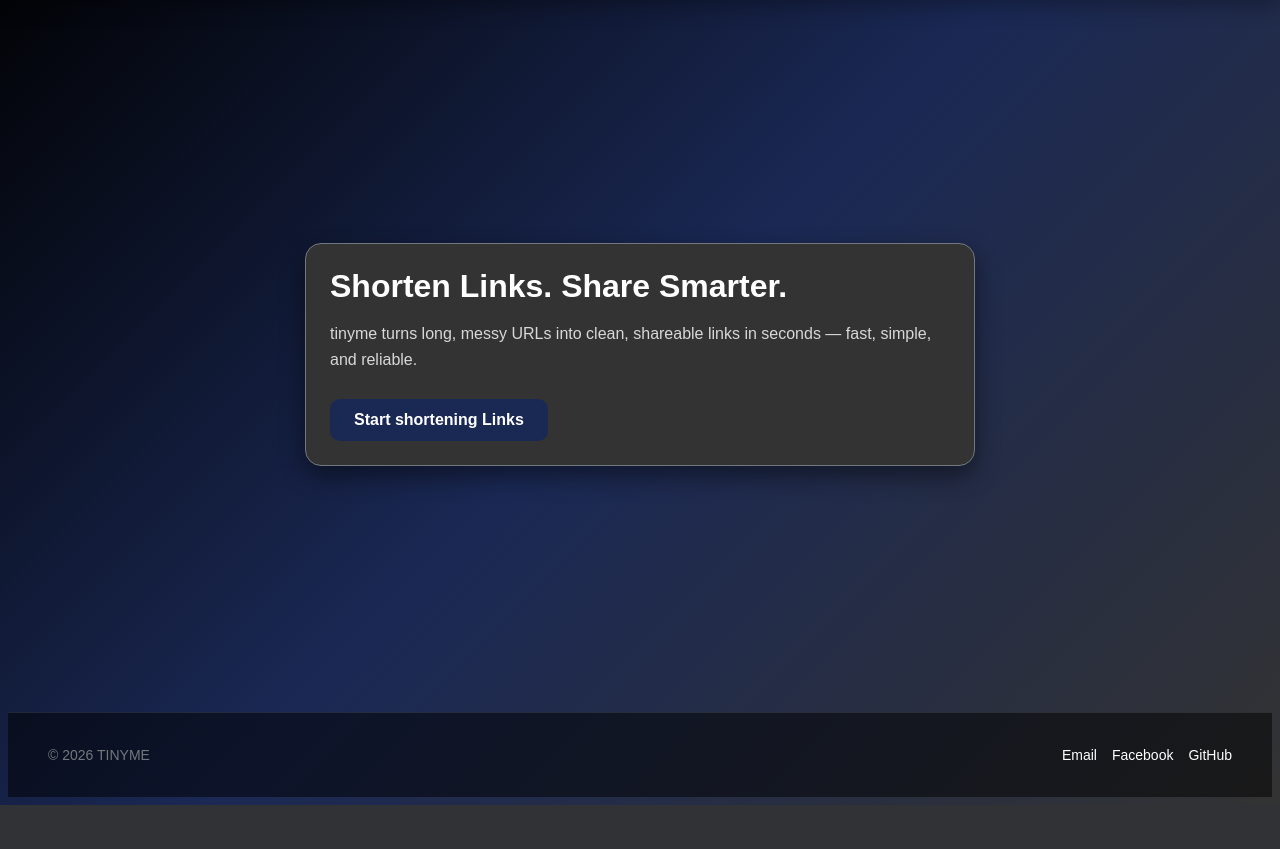
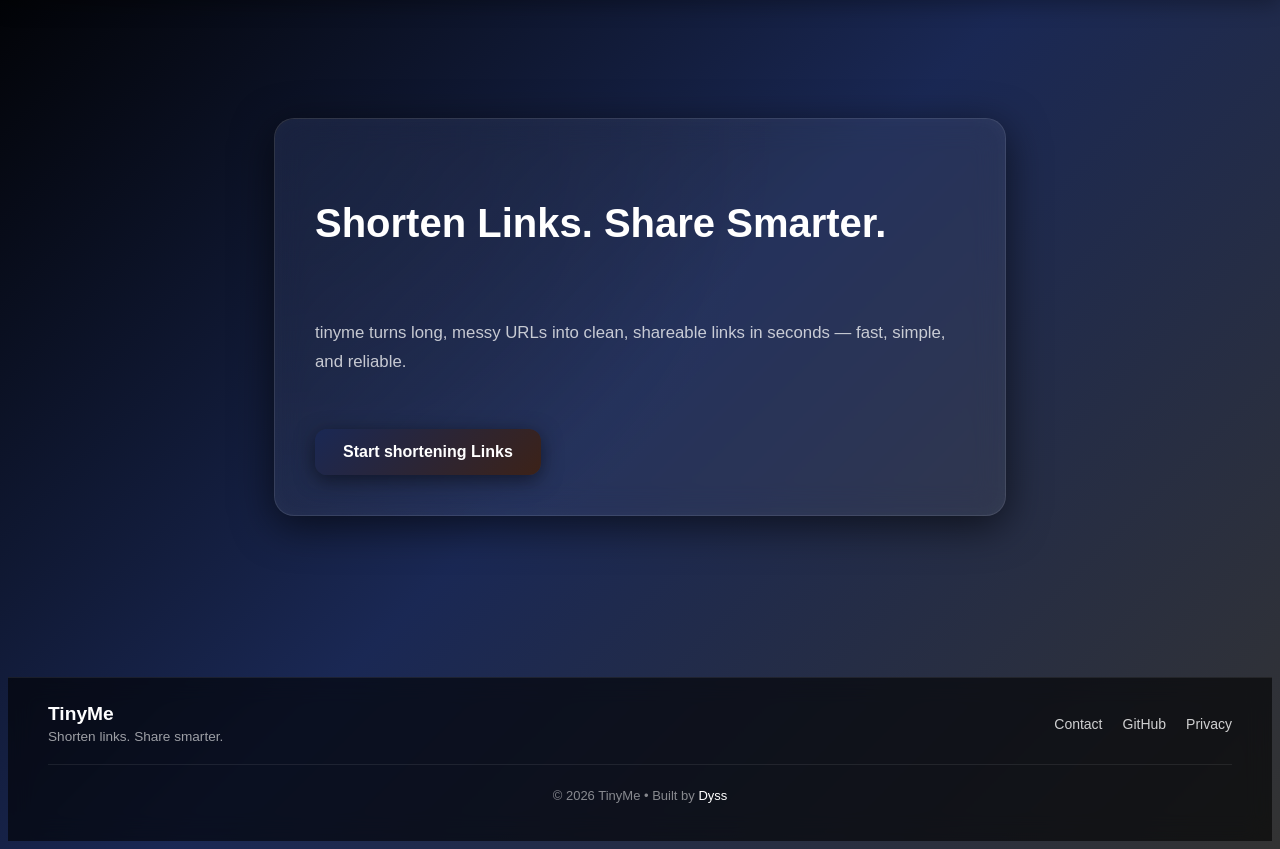
Before and after one commit to Dysslike/link_shortener, a Django app: page /landing/ in a window 1280 px wide. Shown: the part 91-940 px from the top of the page. Before the commit the page ends 896 px from the top, so only its background shows below. Run offline with Django 5.2, Linux system fonts and the light colour scheme.

Commit message:
Landing page Updated

```diff
--- a/link/static/link/css/style.css
+++ b/link/static/link/css/style.css
@@ -142,18 +142,43 @@ body::before {
 /* Cards */
 .big-card {
     display: flex;
-    background-color: var(--graphite);
-    border: 1px solid var(--grey);
-    border-radius: 16px;
-    padding: 24px;
-    max-width: 620px;
-    box-shadow: 0 10px 24px rgba(0, 0, 0, 0.45);
-    transition: transform 0.3s ease, box-shadow 0.3s ease;
+    flex-direction: column;
+
+    background: rgba(255, 255, 255, 0.05); /* transparent glass */
+    backdrop-filter: blur(15px);
+
+    border: 1px solid rgba(255, 255, 255, 0.1);
+    border-radius: 20px;
+
+    padding: 40px;
+    max-width: 650px;
+    width: 100%;
+
+    box-shadow:
+        0 10px 40px rgba(0, 0, 0, 0.6),
+        inset 0 0 20px rgba(255,255,255,0.03);
+
+    transition: all 0.3s ease;
+}
+
+.big-card::before {
+    content: "";
+    position: absolute;
+    inset: 0;
+    border-radius: 20px;
+    background: radial-gradient(
+        circle at top left,
+        rgba(26, 40, 84, 0.4),
+        transparent 60%
+    );
+    z-index: -1;
 }
 
 .big-card:hover {
-    transform: translateY(-6px);
-    box-shadow: 0 14px 32px rgba(0, 0, 0, 0.6);
+    transform: translateY(-8px) scale(1.01);
+    box-shadow:
+        0 20px 60px rgba(0, 0, 0, 0.8),
+        inset 0 0 25px rgba(255,255,255,0.05);
 }
 
 .card-details {
@@ -163,41 +188,46 @@ body::before {
 }
 
 .card-titletext {
-    color: var(--white);
-    font-size: 2rem;
+    font-size: 2.5rem;
     font-weight: 700;
-    margin: 0;
-    text-align: left;
+    line-height: 1.2;
 }
 
 .card-bodytext {
-    color: #d8d8d8;
-    font-size: 1rem;
-    line-height: 1.6;
-    margin: 0;
-    text-align: left;
+    font-size: 1.05rem;
+    color: rgba(255,255,255,0.75);
+    line-height: 1.7;
 }
 
 .card-button {
     align-self: flex-start;
 
-    background-color: var(--space-indigo);
+    background: linear-gradient(
+        135deg,
+        var(--space-indigo),
+        var(--dark-coffee)
+    );
+
     color: var(--white);
     border: none;
-    border-radius: 10px;
-    margin-top: 10px;
-    padding: 12px 24px;
+    border-radius: 12px;
+
+    margin-top: 20px;
+    padding: 14px 28px;
 
     cursor: pointer;
-    transition: background-color 0.3s ease, transform 0.2s ease;
 
     font-size: 1rem;
     font-weight: 600;
+
+    box-shadow: 0 5px 20px rgba(0,0,0,0.5);
+
+    transition: all 0.25s ease;
 }
 
 .card-button:hover {
-    background-color: var(--dark-coffee);
-    transform: scale(1.05);
+    transform: translateY(-2px) scale(1.03);
+    box-shadow: 0 10px 30px rgba(0,0,0,0.7);
 }
 
 .card-button:active {
@@ -218,36 +248,98 @@ body::before {
 
 /* footer */
 .landing-footer {
-    border-top: 1px solid rgba(255,255,255,0.1);
-    background: rgba(0, 0, 0, 0.5);
-    padding: 20px 40px;
+    background: rgba(0, 0, 0, 0.6);
+    backdrop-filter: blur(12px);
+
+    border-top: 1px solid rgba(255,255,255,0.08);
+
+    padding: 25px 40px;
+    margin-top: 40px;
 }
 
 .footer-content {
     display: flex;
     justify-content: space-between;
     align-items: center;
+
     max-width: 1200px;
     margin: auto;
+
     flex-wrap: wrap;
+    gap: 15px;
 }
 
 .footer-content p {
-    color: var(--grey);
+    color: rgba(255,255,255,0.6);
     font-size: 14px;
 }
 
 .footer-links {
     display: flex;
-    gap: 15px;
+    gap: 20px;
 }
 
 .footer-links a {
-    color: var(--white);
+    color: rgba(255,255,255,0.8);
     text-decoration: none;
     font-size: 14px;
+    position: relative;
+    transition: 0.2s ease;
+}
+
+.footer-links a::after {
+    content: "";
+    position: absolute;
+    bottom: -3px;
+    left: 0;
+
+    width: 0%;
+    height: 1px;
+
+    background: linear-gradient(
+        45deg,
+        var(--space-indigo),
+        var(--grey)
+    );
+
+    transition: 0.2s ease;
+}
+
+.footer-links a:hover::after {
+    width: 100%;
 }
 
 .footer-links a:hover {
-    text-decoration: underline;
+    color: var(--white);
 }
+
+.footer-brand h3 {
+    margin: 0;
+    font-size: 1.2rem;
+    font-weight: 700;
+    color: var(--white);
+}
+
+.footer-brand p {
+    margin: 4px 0 0;
+    font-size: 0.85rem;
+    color: rgba(255,255,255,0.6);
+}
+
+.footer-bottom {
+    text-align: center;
+    margin-top: 20px;
+    padding-top: 10px;
+
+    border-top: 1px solid rgba(255,255,255,0.08);
+}
+
+.footer-bottom p {
+    font-size: 13px;
+    color: rgba(255,255,255,0.5);
+}
+
+.footer-bottom p span {
+    color: var(--white);
+    font-weight: 500;
+}
--- a/link/templates/link/pages/landing.html
+++ b/link/templates/link/pages/landing.html
@@ -16,13 +16,22 @@
 
     <footer class="landing-footer">
         <div class="footer-content">
-            <p>© 2026 TINYME</p>
+
+            <div class="footer-brand">
+                <h3>TinyMe</h3>
+                <p>Shorten links. Share smarter.</p>
+            </div>
 
             <div class="footer-links">
-                <a href="#">Email</a>
-                <a href="#">Facebook</a>
+                <a href="#">Contact</a>
                 <a href="#">GitHub</a>
+                <a href="#">Privacy</a>
             </div>
+
+        </div>
+
+        <div class="footer-bottom">
+            <p>© 2026 TinyMe • Built by <span>Dyss</span></p>
         </div>
     </footer>
 </div>
--- /dev/null
+++ b/link/templates/link/pages/signup.html
@@ -0,0 +1,5 @@
+{% extends "link/index.html" %}
+
+{% block content %}
+<h1> signup </h1>
+{% endblock %}
--- a/link/urls.py
+++ b/link/urls.py
@@ -5,5 +5,7 @@ urlpatterns = [
     path("", views.base, name="base"),
     path("dashboard/", views.dashboard, name="dashboard"),
     path("home/" , views.home, name="home"),
-    path("landing/", views.landing, name="landing" )
+    path("landing/", views.landing, name="landing" ),
+    path("login/", views.login, name="login"),
+    path("signup/", views.signup, name="signup")
 ]
--- a/link/views.py
+++ b/link/views.py
@@ -12,3 +12,9 @@ def home(request):
 
 def landing(request):
     return render(request, "link/pages/landing.html")
+
+def signup(request):
+    return render(request, "link/pages/signup.html")
+
+def login(request):
+    return render(request, "link/pages/login.html")
```
